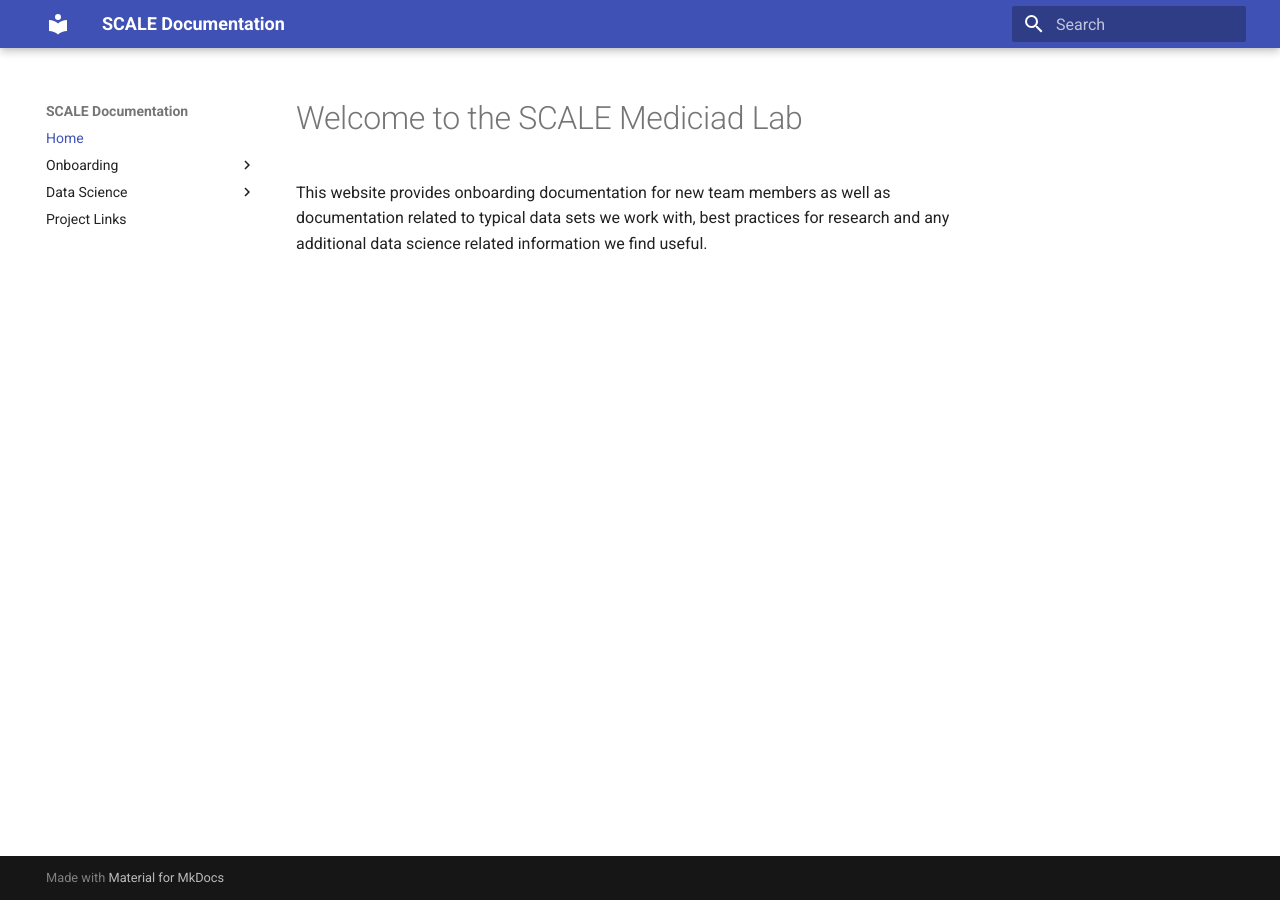
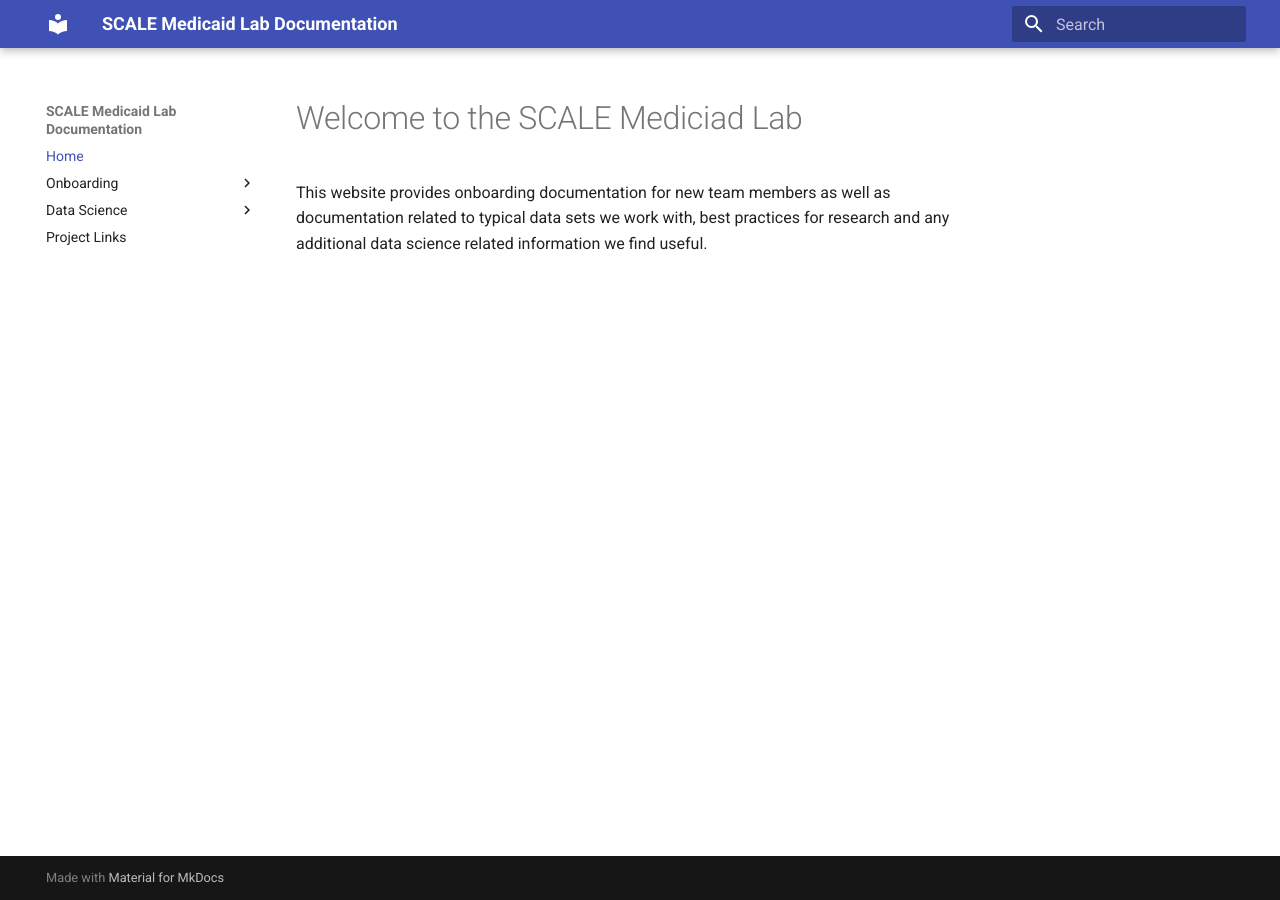
Before and after one commit to Yale-Medicaid/Documentation, an MkDocs documentation site: the page built from docs/index.md, in a window 1280 px wide. Built offline with MkDocs 1.6.1 and Material for MkDocs 9.7.7, drawn with Linux system fonts in a browser that asks for light colours.

```diff
--- a/README.md
+++ b/README.md
@@ -1,3 +1,3 @@
-# YML Onboarding and Data Science Documentation
+# SCALE Medicaid Onboarding and Data Science Documentation
 
 All Material is available on the **[Website](https://yale-medicaid.github.io/Documentation/)**
--- a/mkdocs.yml
+++ b/mkdocs.yml
@@ -1,4 +1,4 @@
-site_name: SCALE Documentation
+site_name: SCALE Medicaid Lab Documentation
 theme:
   name: material
   features:
```
Also changed, not shown: docs/data_science/server_connect.md (added, +18 -0 lines), docs/images/quick_access.png (added), docs/images/remote_desktop_config.png (added).
